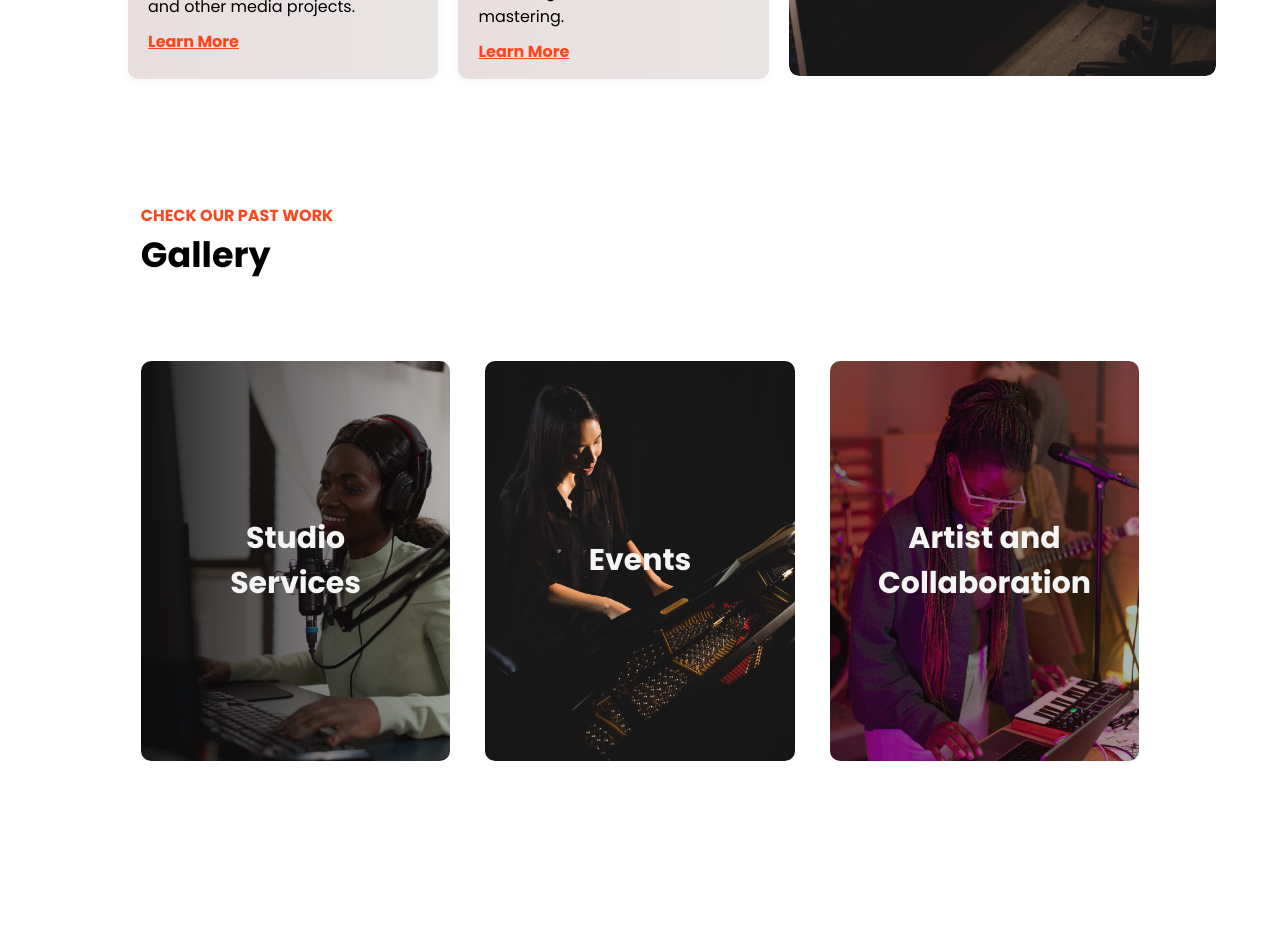
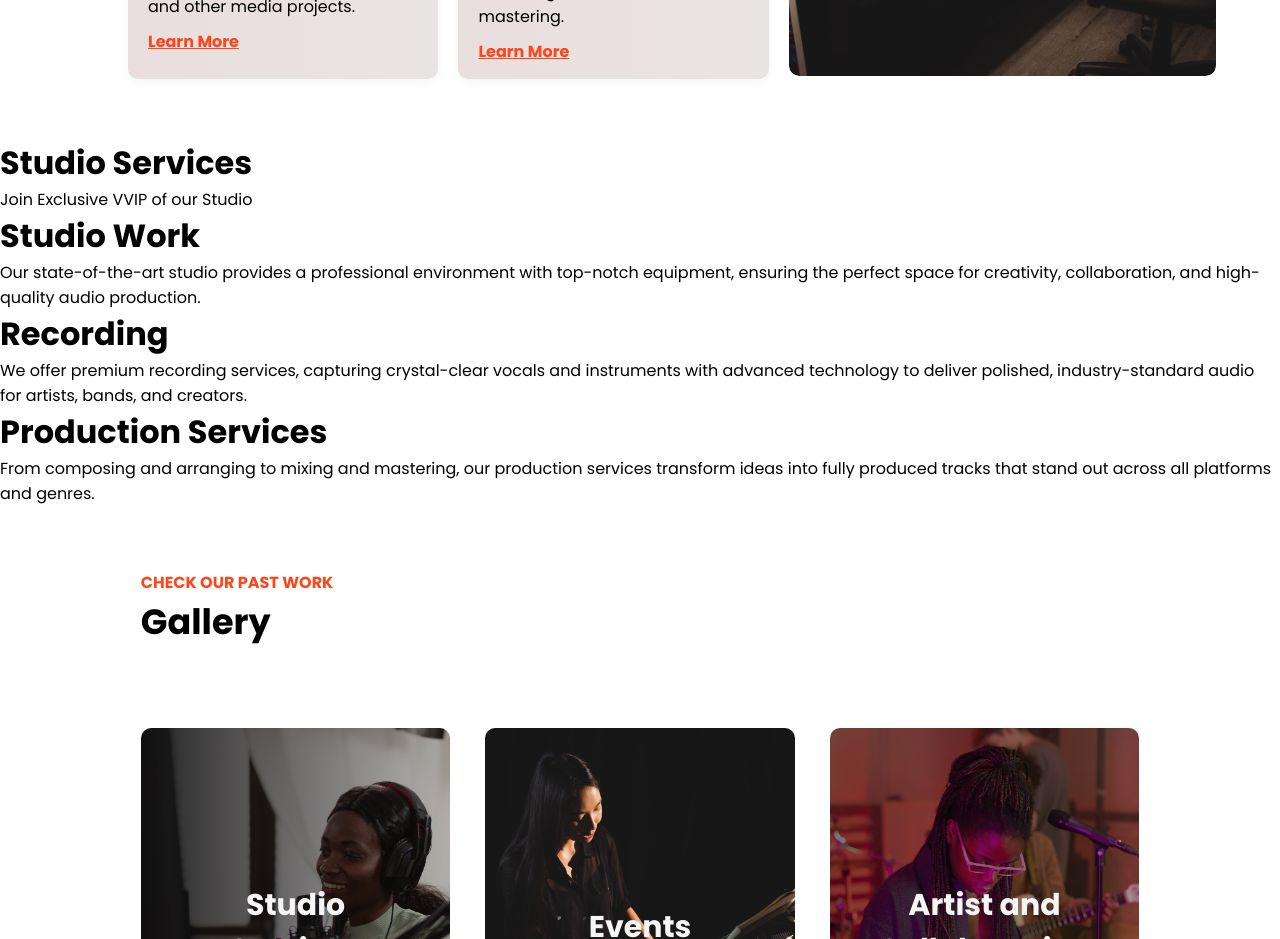
Before and after one commit to SirMartel22/Music-Landing-Page, a React (Create React App) app: page / in a window 1280 px wide. Shown: the part 1960-2899 px from the top of the page. Before the commit the page ends 2801 px from the top, so only its background shows below. Built offline with nearby package versions, Linux system fonts and the light colour scheme.

Commit message:
new commit

```diff
--- a/src/App.js
+++ b/src/App.js
@@ -6,6 +6,7 @@ import Hero from './Components/Hero/Hero';
 import About from './Components/About/About';
 import Title from './Components/Title/Title'
 import Services from './Components/Services/Services'
+import Studio from './Components/Studio/Studio'
 import Gallery from './Components/Gallery/Gallery'
 
 console.log(Title);
@@ -23,6 +24,8 @@ const App = () => {
       {/* <Title subtitle ="What we Offer" Title = "Services" /> */}
       <Services />
 
+      <Studio />
+
       <Title subtitle ="check our past work" Title = "Gallery" />
       <Gallery />
 
--- a/src/Components/Studio/Studio.js
+++ b/src/Components/Studio/Studio.js
@@ -1,9 +1,9 @@
 import React from 'react';
 import './Studio.css';
 
-import bassPlayer from '../../assets/collab.jpg'
+import {FontAwesomeIcon} from '@fortawesome/react-fontawesome';
 
-import studioMic from https://fontawesome.com/icons/microphone-lines?f=classic&s=solid
+
 
 const Studio = () =>{
 
@@ -21,6 +21,7 @@ const Studio = () =>{
             <div className="studio-grid">
 
                 <div className="studio-work">
+                    <FontAwesomeIcon icon="fa-solid fa-microphone-lines" />
                     <h1>Studio Work</h1>
                     <p>Our state-of-the-art studio provides a
                         professional environment with top-notch
@@ -46,12 +47,9 @@ const Studio = () =>{
                        that stand out across all platforms and genres.
                     </p>
                 </div>
-
-
             </div>
-
         </div>
-
-
     )
 }
+
+export default Studio;
```
